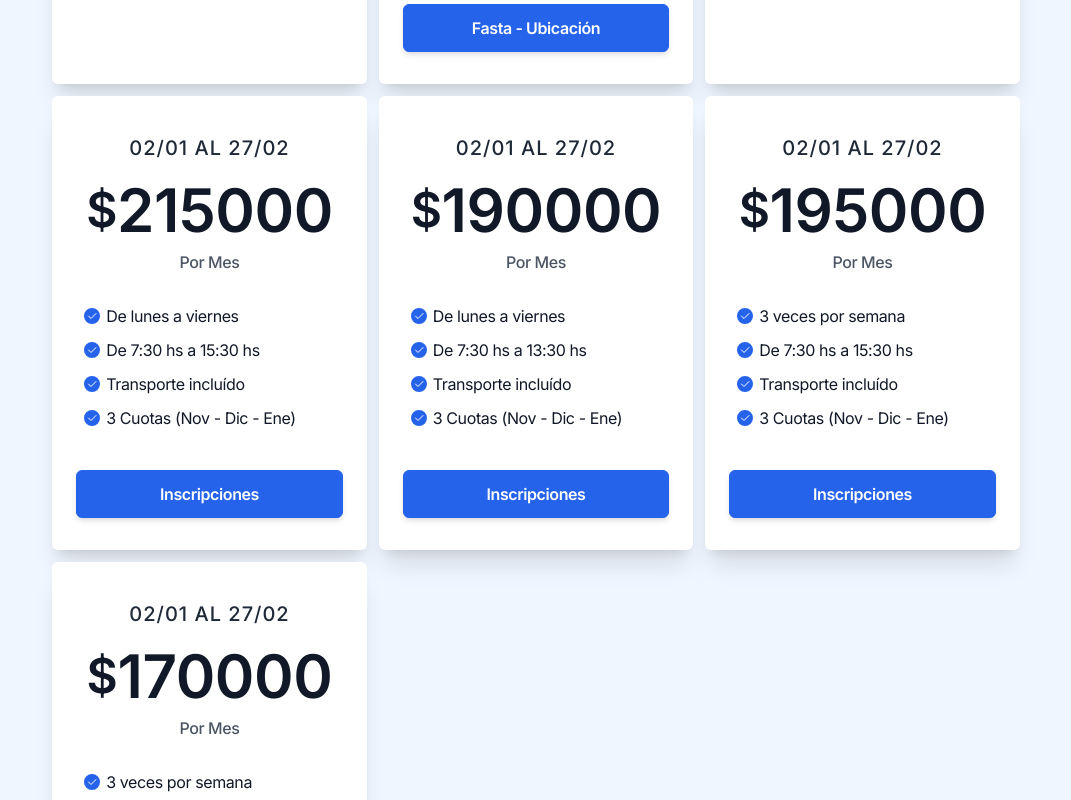
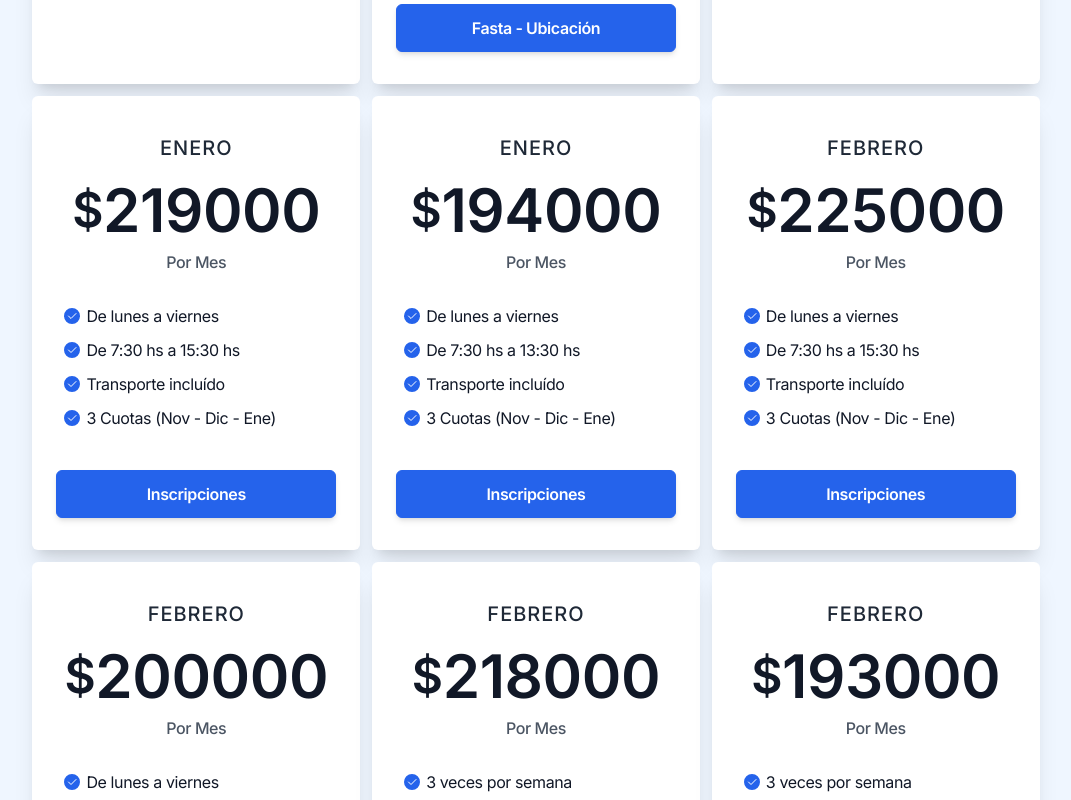
Before and after one commit to JIM90mdp/Fasta-2024, a Next.js app: page /precios in a window 1280 px wide. Shown: the part 700-1500 px from the top of the page, without its empty margins (104-1175 px from the left). Built offline with nearby package versions, Linux system fonts and the light colour scheme.

Commit message:
refactor precios

```diff
--- a/src/components/widgets/Team.tsx
+++ b/src/components/widgets/Team.tsx
@@ -12,7 +12,11 @@ const Team = () => {
       <div className="mx-auto max-w-6xl px-4 py-16 sm:px-6 lg:px-8 lg:py-20">
         {header && <HeaderWidget header={header} titleClassname="text-2xl sm:text-3xl" />}
         <div className="flex items-stretch justify-center">
-          <div className="grid grid-cols-1 gap-4 dark:text-white sm:grid-cols-2 md:grid-cols-2 lg:grid-cols-4 xl:grid-cols-4">
+            {/* Equipo de 4 profesores */}
+          {/* <div className="grid grid-cols-1 gap-4 dark:text-white sm:grid-cols-2 md:grid-cols-2 lg:grid-cols-4 xl:grid-cols-4"> */}
+            {/*  */}
+            {/* Equipo de 2 profesores */}
+          <div className="grid grid-cols-1 gap-4 dark:text-white sm:grid-cols-2 md:grid-cols-2 lg:grid-cols-2 xl:grid-cols-2">
             {teams.map(({ name, occupation, image, items, cel }, index) => (
               <div key={`item-team-${index}`} className="p-2">
                 <Image
--- a/src/shared/data.tsx
+++ b/src/shared/data.tsx
@@ -56,7 +56,7 @@ import evelyn from '~/assets/images/Evelyn.png';
 import profe from '~/assets/images/profe.png';
 import pablo from '~/assets/images/pablo.png';
 import cameraFrontImg from '~/assets/images/camera-front.jpg';
-import cameraBackImg from '~/assets/images/camera-back.jpg';
+import cameraBackImg from '~/assets/images/camera-back.jpeg';
 import heroImg from '~/assets/images/hero.jpg';
 import hero2Img from '~/assets/images/hero2.jpg';
 import gasImg from '~/assets/images/gas.jpg';
@@ -879,58 +879,58 @@ export const teamData: TeamProps = {
       //   },
       // ],
     },
-    {
-      name: 'Pablo Facundo Meléndez',
-      cel: "",
-      occupation: 'Profesor',
-      image: {
-        src: profe,
-        alt: 'Pablo Facundo Meléndez',
-      },
-      // items: [
-      //   // {
-      //   //   title: 'Know more on Twitter',
-      //   //   icon: IconBrandWhatsapp,
-      //   //   href: '#',
-      //   // },
-      //   {
-      //     title: 'Know more on Linkedin',
-      //     icon: IconBrandInstagram,
-      //     href: '#',
-      //   },
-      //   {
-      //     title: 'Contact by email',
-      //     icon: IconMail,
-      //     href: '#',
-      //   },
-      // ],
-    },
-    {
-      name: 'Evelyn Racedo',
-      cel: "",
-      occupation: 'Profesora',
-      image: {
-        src: evelyn,
-        alt: 'Evelyn Racedo',
-      },
-      // items: [
-      //   // {
-      //   //   title: 'Know more on Twitter',
-      //   //   icon: IconBrandWhatsapp,
-      //   //   href: '#',
-      //   // },
-      //   {
-      //     title: 'Know more on Linkedin',
-      //     icon: IconBrandInstagram,
-      //     href: '#',
-      //   },
-      //   {
-      //     title: 'Contact by email',
-      //     icon: IconMail,
-      //     href: '#',
-      //   },
-      // ],
-    },
+    // {
+    //   name: 'Pablo Facundo Meléndez',
+    //   cel: "",
+    //   occupation: 'Profesor',
+    //   image: {
+    //     src: profe,
+    //     alt: 'Pablo Facundo Meléndez',
+    //   },
+    //   // items: [
+    //   //   // {
+    //   //   //   title: 'Know more on Twitter',
+    //   //   //   icon: IconBrandWhatsapp,
+    //   //   //   href: '#',
+    //   //   // },
+    //   //   {
+    //   //     title: 'Know more on Linkedin',
+    //   //     icon: IconBrandInstagram,
+    //   //     href: '#',
+    //   //   },
+    //   //   {
+    //   //     title: 'Contact by email',
+    //   //     icon: IconMail,
+    //   //     href: '#',
+    //   //   },
+    //   // ],
+    // },
+    // {
+    //   name: 'Evelyn Racedo',
+    //   cel: "",
+    //   occupation: 'Profesora',
+    //   image: {
+    //     src: evelyn,
+    //     alt: 'Evelyn Racedo',
+    //   },
+    //   // items: [
+    //   //   // {
+    //   //   //   title: 'Know more on Twitter',
+    //   //   //   icon: IconBrandWhatsapp,
+    //   //   //   href: '#',
+    //   //   // },
+    //   //   {
+    //   //     title: 'Know more on Linkedin',
+    //   //     icon: IconBrandInstagram,
+    //   //     href: '#',
+    //   //   },
+    //   //   {
+    //   //     title: 'Contact by email',
+    //   //     icon: IconMail,
+    //   //     href: '#',
+    //   //   },
+    //   // ],
+    // },
   ],
 };
 
@@ -1037,9 +1037,9 @@ export const pricingData: PricingProps = {
       hasRibbon: true,
     },
     {
-      title: '02/01 al 27/02',
+      title: 'Enero',
       // value: 58500,
-      value: 215000,
+      value: 219000,
       period: 'Por Mes',
       texts: ['De lunes a viernes', 'De 7:30 hs a 15:30 hs', 'Transporte incluído', '3 Cuotas (Nov - Dic - Ene)'],
       callToAction: {
@@ -1050,9 +1050,9 @@ export const pricingData: PricingProps = {
     //   ribbonTitle: 'Popular',
     },
     {
-      title: '02/01 al 27/02',
-      // value: 49500,
-      value: 190000,
+      title: 'Enero',
+      // value: 58500,
+      value: 194000,
       period: 'Por Mes',
       texts: ['De lunes a viernes', 'De 7:30 hs a 13:30 hs', 'Transporte incluído', '3 Cuotas (Nov - Dic - Ene)'],
       callToAction: {
@@ -1063,8 +1063,35 @@ export const pricingData: PricingProps = {
     //   ribbonTitle: 'Popular',
     },
     {
-      title: '02/01 al 27/02',
-      value: 195000,
+      title: 'Febrero',
+      // value: 58500,
+      value: 225000,
+      period: 'Por Mes',
+      texts: ['De lunes a viernes', 'De 7:30 hs a 15:30 hs', 'Transporte incluído', '3 Cuotas (Nov - Dic - Ene)'],
+      callToAction: {
+        text: 'Inscripciones',
+        href: 'https://forms.gle/54HCNzaCZ7XHcWKe7',
+      },
+      hasRibbon: true,
+    //   ribbonTitle: 'Popular',
+    },
+    {
+      title: 'Febrero',
+      // value: 58500,
+      value: 200000,
+      period: 'Por Mes',
+      texts: ['De lunes a viernes', 'De 7:30 hs a 13:30 hs', 'Transporte incluído', '3 Cuotas (Nov - Dic - Ene)'],
+      callToAction: {
+        text: 'Inscripciones',
+        href: 'https://forms.gle/54HCNzaCZ7XHcWKe7',
+      },
+      hasRibbon: true,
+    //   ribbonTitle: 'Popular',
+    },
+
+    {
+      title: 'Febrero',
+      value: 218000,
       // value: 49500,
       period: 'Por Mes',
       texts: ['3 veces por semana', 'De 7:30 hs a 15:30 hs', 'Transporte incluído', '3 Cuotas (Nov - Dic - Ene)'],
@@ -1074,9 +1101,10 @@ export const pricingData: PricingProps = {
       },
       hasRibbon: true,
     },
-    {
-      title: '02/01 al 27/02',
-      value: 170000,
+
+    {
+      title: 'Febrero',
+      value: 193000,
       // value: 49500,
       period: 'Por Mes',
       texts: ['3 veces por semana', 'De 7:30 hs a 13:30 hs', 'Transporte incluído', '3 Cuotas (Nov - Dic - Ene)'],
@@ -1086,6 +1114,19 @@ export const pricingData: PricingProps = {
       },
       hasRibbon: true,
     },
+
+    // {
+    //   title: '02/01 al 27/02',
+    //   value: 170000,
+    //   // value: 49500,
+    //   period: 'Por Mes',
+    //   texts: ['3 veces por semana', 'De 7:30 hs a 13:30 hs', 'Transporte incluído', '3 Cuotas (Nov - Dic - Ene)'],
+    //   callToAction: {
+    //     text: 'Inscripciones',
+    //     href: 'https://forms.gle/54HCNzaCZ7XHcWKe7',
+    //   },
+    //   hasRibbon: true,
+    // },
     // {
     //   title: 'Por Mes',
     //   // value: 43000,
@@ -1101,7 +1142,7 @@ export const pricingData: PricingProps = {
 
 
     // {
-    //   title: 'Febrero',
+    //   title: 'Enero',
     //   // value: 56500,
     //   value: "Consultar",
     //   period: 'por mes',
@@ -1205,18 +1246,18 @@ export const comparisonData: ComparisonProps = {
         },
         {
           // title: '$58500',
-          title: "$215000",
+          title: "$219000",
         },
         {
           // title: "$49500",
-          title: "$19000",
+          title: "$19400",
         },
         {
           // title: "$49500",
-          title: "$195000",
-        },
-        {
-          title: "$170000",
+          title: "$210000",
+        },
+        {
+          title: "$185000",
         },
 
 
@@ -1247,18 +1288,18 @@ export const comparisonData: ComparisonProps = {
           },
           {
             // title: '$58500',
-            title: "$215000",
+            title: "$225000",
           },
           {
             // title: "$49500",
-            title: "$19000",
+            title: "$200000",
           },
           {
             // title: "$49500",
-            title: "$195000",
+            title: "$218000",
           },
           {
-            title: "$170000",
+            title: "$193000",
           },
 
         {
```
Also changed, not shown: src/assets/images/camera-back.jpeg (added), 1 other file (tests, documents, lock files or other folders).
